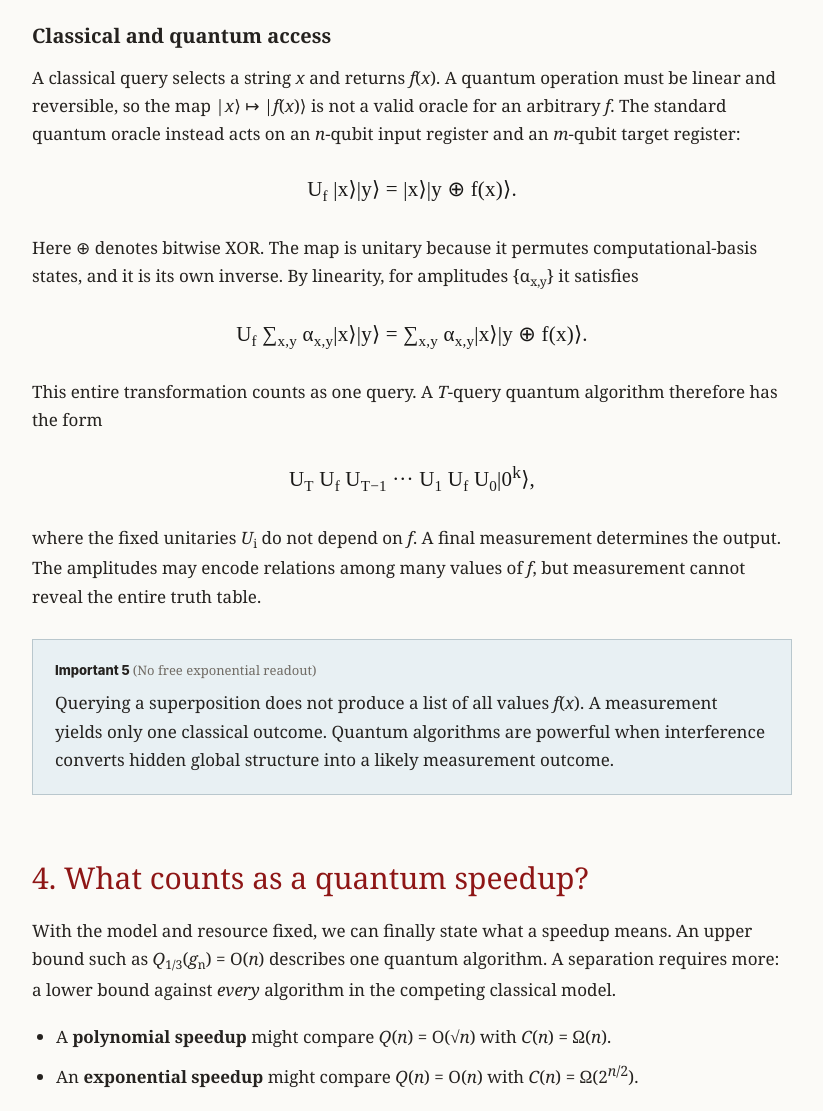
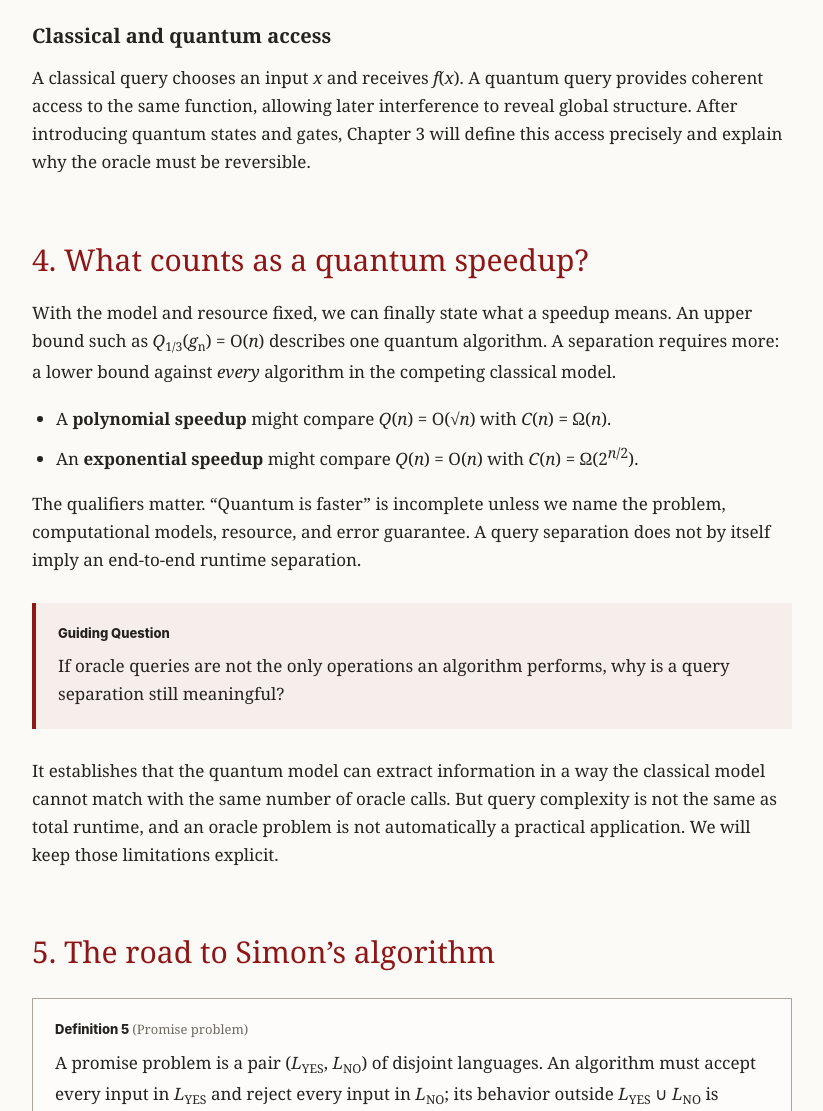
Before and after one commit to vbanwait5/UCT-Project, a plain HTML site: page intro.html in a window 1280 px wide. Shown: the part 3280-4391 px from the top of the page, without its empty margins (383-1206 px from the left). Drawn offline with Linux system fonts and the light colour scheme.

Commit message:
Simplify oracle preview in introduction

```diff
--- a/intro.html
+++ b/intro.html
@@ -103,20 +103,7 @@
         </div>
 
         <h3>Classical and quantum access</h3>
-        <p>A classical query selects a string <em>x</em> and returns <em>f</em>(<em>x</em>). A quantum operation must be linear and reversible, so the map |<em>x</em>⟩ ↦ |<em>f</em>(<em>x</em>)⟩ is not a valid oracle for an arbitrary <em>f</em>. The standard quantum oracle instead acts on an <em>n</em>-qubit input register and an <em>m</em>-qubit target register:</p>
-        <div class="math" role="img" aria-label="U sub f maps ket x ket y to ket x ket y exclusive-or f of x">
-          U<span class="sub">f</span> |x⟩|y⟩ = |x⟩|y ⊕ f(x)⟩.
-        </div>
-        <p>Here ⊕ denotes bitwise XOR. The map is unitary because it permutes computational-basis states, and it is its own inverse. By linearity, for amplitudes {α<span class="sub">x,y</span>} it satisfies</p>
-        <div class="math">U<span class="sub">f</span> ∑<span class="sub">x,y</span> α<span class="sub">x,y</span>|x⟩|y⟩ = ∑<span class="sub">x,y</span> α<span class="sub">x,y</span>|x⟩|y ⊕ f(x)⟩.</div>
-        <p>This entire transformation counts as one query. A <em>T</em>-query quantum algorithm therefore has the form</p>
-        <div class="math">U<span class="sub">T</span> U<span class="sub">f</span> U<span class="sub">T−1</span> ··· U<span class="sub">1</span> U<span class="sub">f</span> U<span class="sub">0</span>|0<sup>k</sup>⟩,</div>
-        <p>where the fixed unitaries <em>U</em><span class="sub">i</span> do not depend on <em>f</em>. A final measurement determines the output. The amplitudes may encode relations among many values of <em>f</em>, but measurement cannot reveal the entire truth table.</p>
-
-        <div class="note-box remark">
-          <p class="note-title">Important 5 <span>(No free exponential readout)</span></p>
-          <p>Querying a superposition does not produce a list of all values <em>f</em>(<em>x</em>). A measurement yields only one classical outcome. Quantum algorithms are powerful when interference converts hidden global structure into a likely measurement outcome.</p>
-        </div>
+        <p>A classical query chooses an input <em>x</em> and receives <em>f</em>(<em>x</em>). A quantum query provides coherent access to the same function, allowing later interference to reveal global structure. After introducing quantum states and gates, Chapter 3 will define this access precisely and explain why the oracle must be reversible.</p>
       </section>
 
       <section id="speedup">
@@ -138,7 +125,7 @@
       <section id="simon-preview">
         <h2>5. The road to Simon’s algorithm</h2>
         <div class="note-box">
-          <p class="note-title">Definition 6 <span>(Promise problem)</span></p>
+          <p class="note-title">Definition 5 <span>(Promise problem)</span></p>
           <p>A promise problem is a pair (<em>L</em><span class="sub">YES</span>, <em>L</em><span class="sub">NO</span>) of disjoint languages. An algorithm must accept every input in <em>L</em><span class="sub">YES</span> and reject every input in <em>L</em><span class="sub">NO</span>; its behavior outside <em>L</em><span class="sub">YES</span> ∪ <em>L</em><span class="sub">NO</span> is unrestricted. A search promise problem similarly requires a valid output only on promised inputs.</p>
         </div>
 
```
